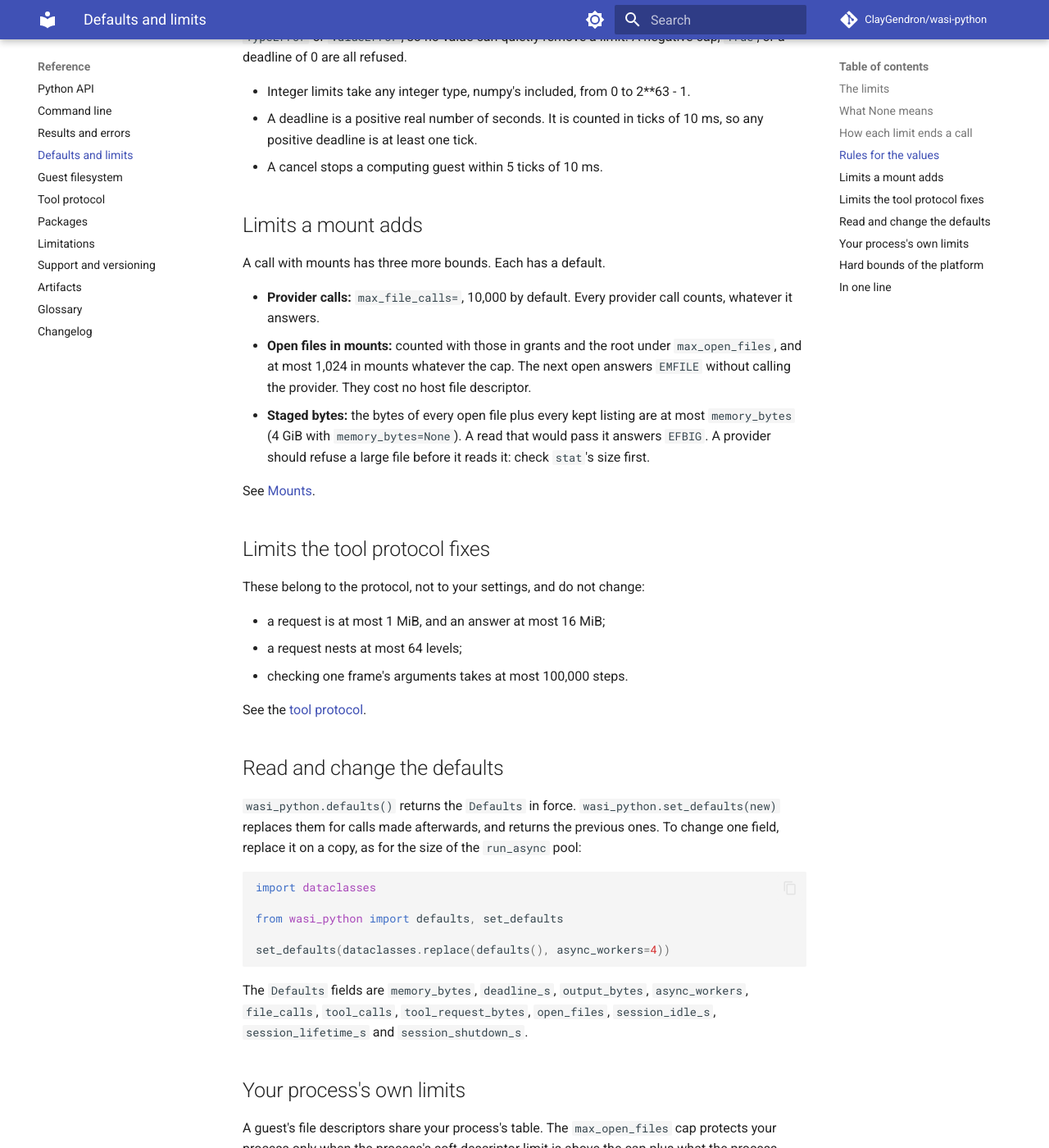
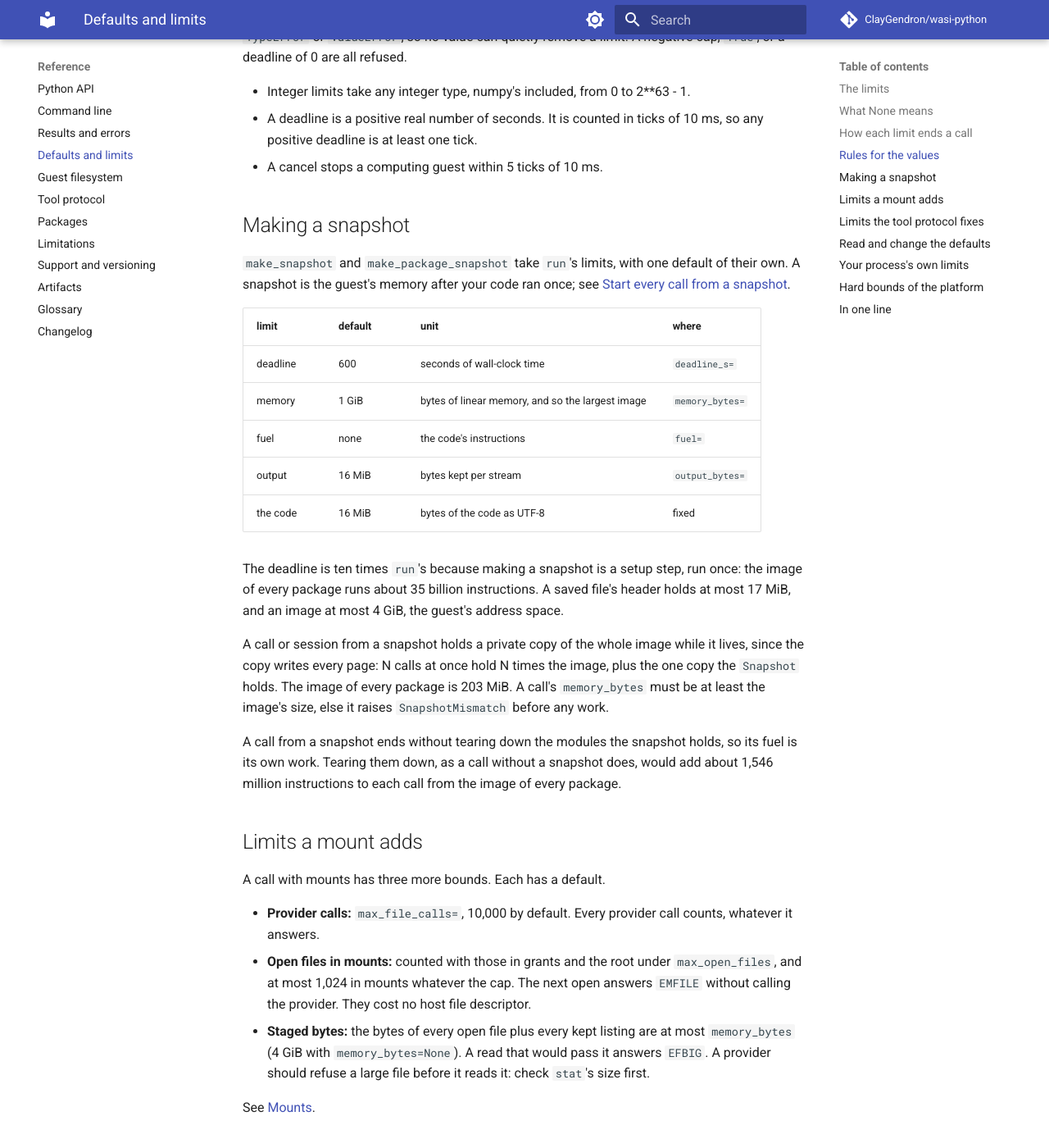
Before and after one commit to ClayGendron/wasi-python, an MkDocs documentation site: the page built from docs/reference/defaults-and-limits.md, in a window 1280 px wide and 1400 px high, scrolled down 3198 px. Shown: the whole window at 82% size. Built offline with MkDocs 1.6.1 and Material for MkDocs 9.7.7, drawn with Linux system fonts in a browser that asks for light colours; comment, search, counter and statistics services are not loaded.

Commit message:
150: the how-to page for snapshots, and the limits, errors, glossary and how-it-works
Co-Authored-By: Claude Opus 5.5 <noreply@anthropic.com>

```diff
--- a/docs/reference/defaults-and-limits.md
+++ b/docs/reference/defaults-and-limits.md
@@ -61,6 +61,24 @@ The runner checks every limit before any work. A value of the wrong type or out
 - A deadline is a positive real number of seconds. It is counted in ticks of 10 ms, so any positive deadline is at least one tick.
 - A cancel stops a computing guest within 5 ticks of 10 ms.
 
+## Making a snapshot
+
+`make_snapshot` and `make_package_snapshot` take `run`'s limits, with one default of their own. A snapshot is the guest's memory after your code ran once; see [Start every call from a snapshot](../how-to/snapshots.md).
+
+| limit | default | unit | where |
+|---|---|---|---|
+| deadline | 600 | seconds of wall-clock time | `deadline_s=` |
+| memory | 1 GiB | bytes of linear memory, and so the largest image | `memory_bytes=` |
+| fuel | none | the code's instructions | `fuel=` |
+| output | 16 MiB | bytes kept per stream | `output_bytes=` |
+| the code | 16 MiB | bytes of the code as UTF-8 | fixed |
+
+The deadline is ten times `run`'s because making a snapshot is a setup step, run once: the image of every package runs about 35 billion instructions. A saved file's header holds at most 17 MiB, and an image at most 4 GiB, the guest's address space.
+
+A call or session from a snapshot holds a private copy of the whole image while it lives, since the copy writes every page: N calls at once hold N times the image, plus the one copy the `Snapshot` holds. The image of every package is 203 MiB. A call's `memory_bytes` must be at least the image's size, else it raises `SnapshotMismatch` before any work.
+
+A call from a snapshot ends without tearing down the modules the snapshot holds, so its fuel is its own work. Tearing them down, as a call without a snapshot does, would add about 1,546 million instructions to each call from the image of every package.
+
 ## Limits a mount adds
 
 A call with mounts has three more bounds. Each has a default.
--- a/mkdocs.yml
+++ b/mkdocs.yml
@@ -60,6 +60,7 @@ nav:
       - how-to/grants.md
       - how-to/mounts.md
       - how-to/sessions.md
+      - how-to/snapshots.md
       - how-to/limits.md
       - how-to/async.md
       - how-to/tools.md
```
Also changed, not shown: docs/explanation/how-it-works.md (+2 -0 lines), docs/how-to/snapshots.md (added, +137 -0 lines), docs/reference/glossary.md (+1 -1 lines), docs/reference/results-and-errors.md (+15 -0 lines).
